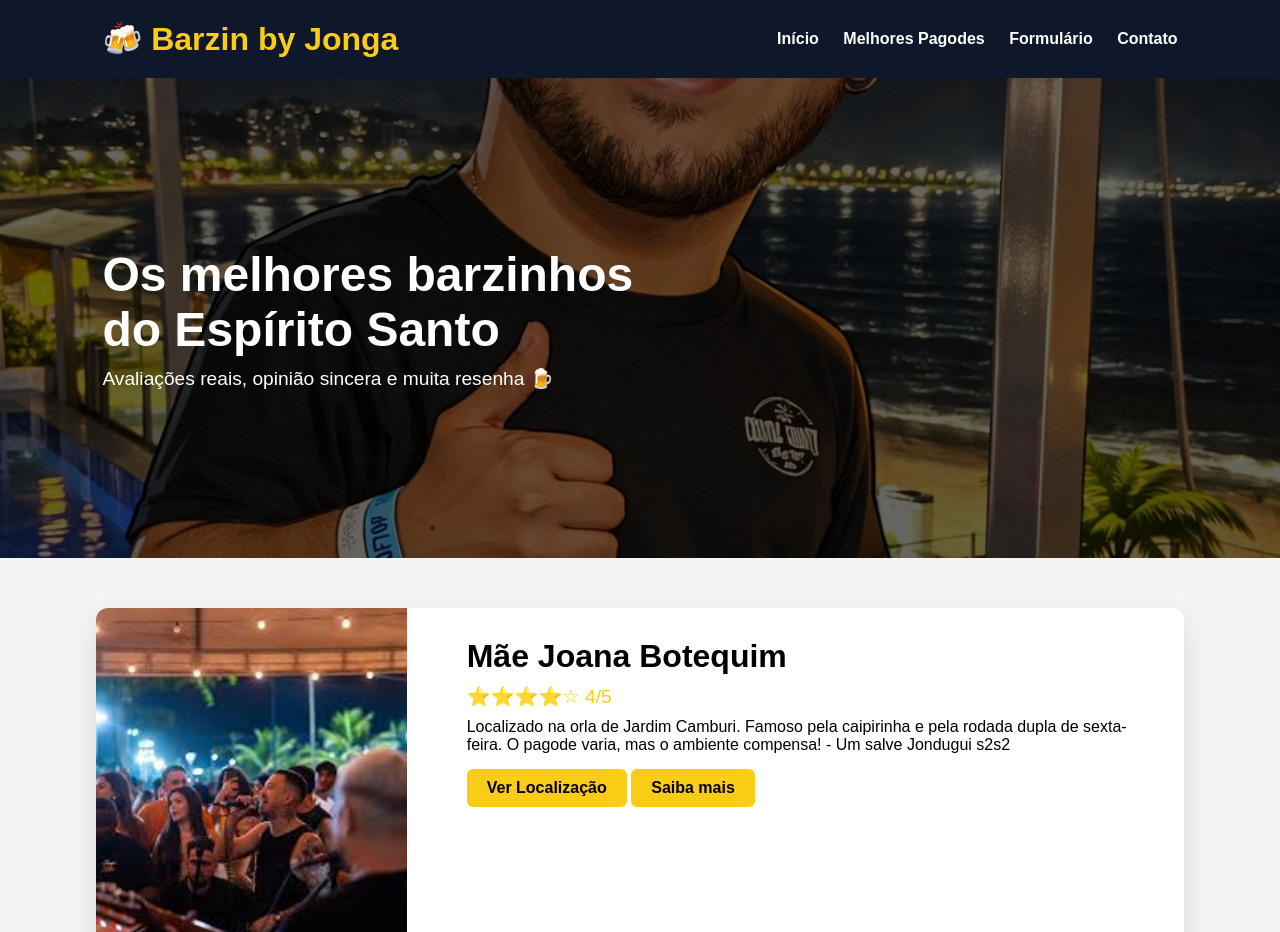
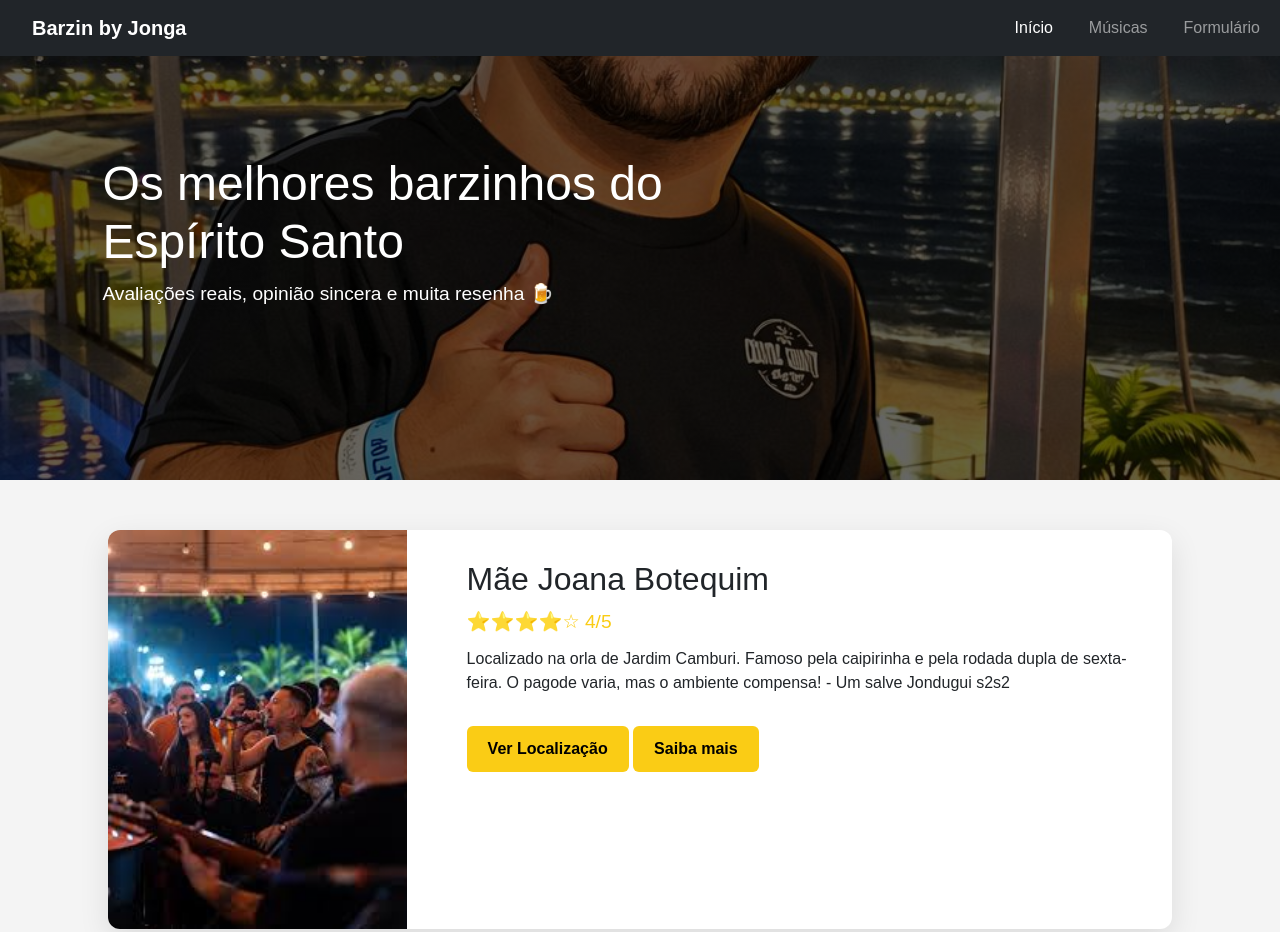
Before and after one commit to jcarmoo/portfolio-website, a plain HTML site: page Projeto HTML&CSS Joao Gabriel do Carmo/index.html in a window 1280 px wide. Shown: the top 932 px of the page. Drawn offline with nearby package versions, Linux system fonts and the light colour scheme.

Commit message:
index.html

```diff
--- a/Projeto HTML&CSS Joao Gabriel do Carmo/index.html
+++ b/Projeto HTML&CSS Joao Gabriel do Carmo/index.html
@@ -4,20 +4,40 @@
 <meta charset="UTF-8">
 <meta name="viewport" content="width=device-width, initial-scale=1.0">
 <title>Barzin by Jonga</title>
+
+<link href="https://cdn.jsdelivr.net/npm/bootstrap@5.3.8/dist/css/bootstrap.min.css" rel="stylesheet" integrity="sha384-sRIl4kxILFvY47J16cr9ZwB07vP4J8+LH7qKQnuqkuIAvNWLzeN8tE5YBujZqJLB" crossorigin="anonymous">
 <link rel="stylesheet" href="css/style.css">
 </head>
 
 <body>
+ <nav class="navbar navbar-expand-lg navbar-dark bg-dark fixed-top" id="inicio">
+  <div class="container-fluid">
 
-<header>
-<h1>🍻 Barzin by Jonga</h1>
-<nav>
-<a href="#">Início</a>
-<a href="#Melhores Pagodes">Melhores Pagodes</a>
-<a href="#Formulário">Formulário</a>
-<a href="https://www.instagram.com/joaogabrieldocarmos?igsh=MTc5emdueWRkbGpwOA%3D&utm_source=qr">Contato</a>
+    <a class="navbar-brand" href="#home">Barzin by Jonga</a>
+
+    <button class="navbar-toggler" type="button"
+      data-bs-toggle="collapse"
+      data-bs-target="#navbarMenu"
+      aria-controls="navbarMenu"
+      aria-expanded="false"
+      aria-label="Toggle navigation">
+      <span class="navbar-toggler-icon"></span>
+    </button>
+
+    <div class="collapse navbar-collapse" id="navbarMenu">
+      <div class="navbar-nav ms-auto">
+        <a class="nav-link active" aria-current="page" href="#home">Início</a>
+        <a class="nav-link" href="#Melhores Pagodes">Músicas</a>
+        <a class="nav-link" href="#form">Formulário</a>
+      </div>
+    </div>
+
+  </div>
 </nav>
-</header>
+
+   <section id="home">
+
+   </section>
 
 <section class="banner">
 <div>
@@ -199,7 +219,7 @@
 <br>
 
 </div>
-<section class="BanBar" id="Formulário">
+<section class="BanBar" id="form">
 <div>
 <h2>Indique um Barzinho</h2>
 </div>
@@ -237,6 +257,6 @@
 <footer>
 © 2026 - Desenvolvido por João Gabriel
 </footer>
-
+<script src="https://cdn.jsdelivr.net/npm/bootstrap@5.3.8/dist/js/bootstrap.bundle.min.js" integrity="sha384-FKyoEForCGlyvwx9Hj09JcYn3nv7wiPVlz7YYwJrWVcXK/BmnVDxM+D2scQbITxI" crossorigin="anonymous"></script>
 </body>
 </html>
```
